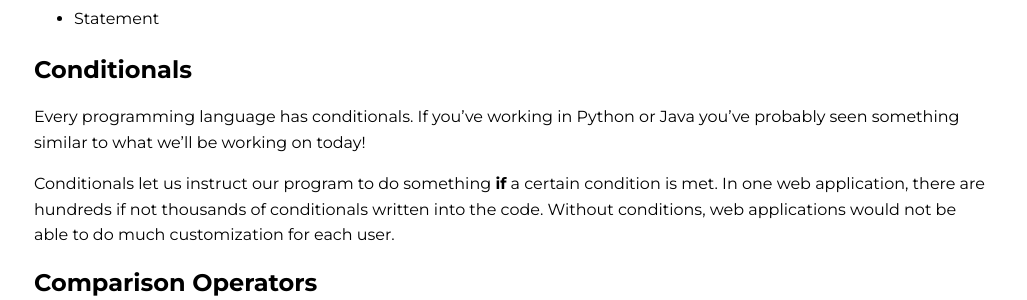
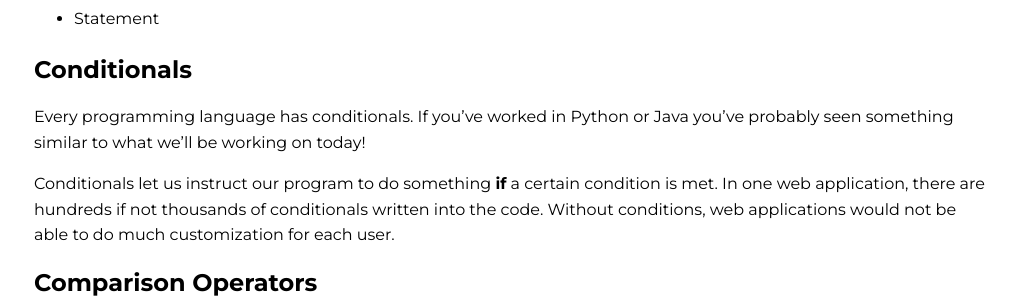
Before and after one commit to ameseee/kwk-curriculum-site, a Jekyll site: the page built from web-app/lessons/js-intermediate/index.md, in a window 1280 px wide and 1400 px high, scrolled down 427 px. Shown: the part 153-453 px from the top of the window, without its empty margins (126-1153 px from the left). Built offline with Jekyll 4.4.1, drawn with Linux system fonts in a browser that asks for light colours; nearby versions of some CDN libraries.

Commit message:
Fix couple of typos, add one example

```diff
--- a/web-app/lessons/js-intermediate/index.md
+++ b/web-app/lessons/js-intermediate/index.md
@@ -19,7 +19,7 @@ title: Intermediate JavaScript
 
 ## Conditionals
 
-Every programming language has conditionals. If you've working in Python or Java you've probably seen something similar to what we'll be working on today!
+Every programming language has conditionals. If you've worked in Python or Java you've probably seen something similar to what we'll be working on today!
 
 Conditionals let us instruct our program to do something **if** a certain condition is met. In one web application, there are hundreds if not thousands of conditionals written into the code. Without conditions, web applications would not be able to do much customization for each user.
 
```
Also changed, not shown: other parts of web-app/lessons/js-intermediate/index.md (+3 -0 lines).
